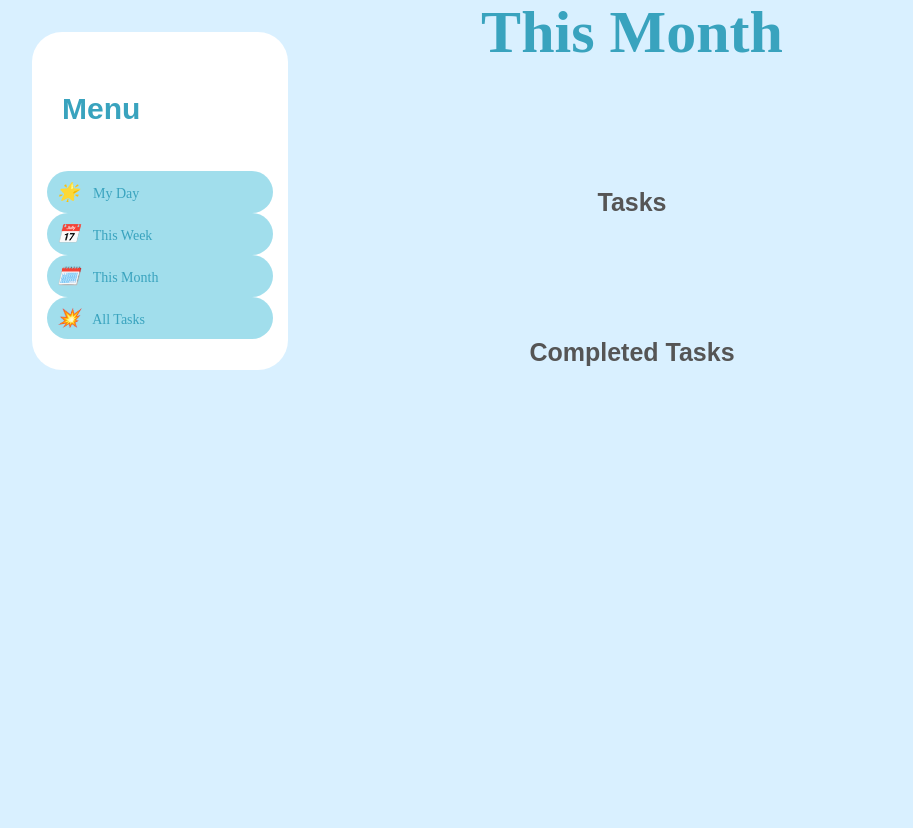
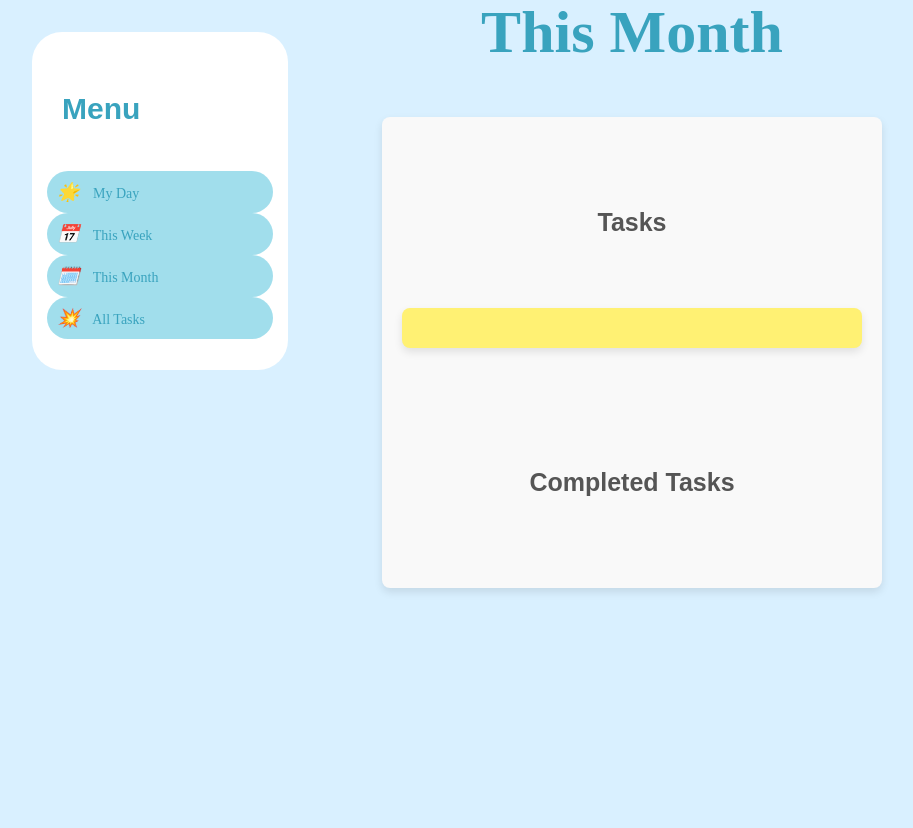
Before and after one commit to ChantnitC/Socialmedia_Analyze, a Flask app: page /monthly in a window 1280 px wide. Shown: the part 108-936 px from the top of the page, without its empty margins (8-921 px from the left). Before the commit the page ends 478 px from the top, so only its background shows below. Run offline with Flask 3, Linux system fonts and the light colour scheme.

Commit message:
ตกแต่งเพิ่มเติม

```diff
--- a/static/monthly.css
+++ b/static/monthly.css
@@ -93,3 +93,31 @@ a{
 .first{
     text-decoration: none;
 }
+
+.content{
+    width: 100%;
+    max-width: 500px;      /* กำหนดขนาดสูงสุดของฟอร์ม */
+    margin: 0 auto;        /* จัดให้อยู่ตรงกลางหน้าจอ */
+    padding: 20px;         /* เพิ่มระยะห่างภายในฟอร์ม */
+    background-color: #f9f9f9; /* สีพื้นหลังฟอร์ม */
+    border-radius: 8px;    /* ขอบมนของฟอร์ม */
+    box-shadow: 0 4px 8px rgba(0, 0, 0, 0.1); /* เงาเบาๆ รอบฟอร์ม */
+}
+
+.container{
+    margin-top: 0px;
+    margin-bottom: 70px;
+
+}
+
+.container{
+ul{
+    width: 100%;
+    max-width: 500px;      /* กำหนดขนาดสูงสุดของฟอร์ม */
+    margin: 0 auto;        /* จัดให้อยู่ตรงกลางหน้าจอ */
+    padding: 20px;         /* เพิ่มระยะห่างภายในฟอร์ม */
+    background-color: #fff173; /* สีพื้นหลังฟอร์ม */
+    border-radius: 8px;    /* ขอบมนของฟอร์ม */
+    box-shadow: 0 4px 8px rgba(0, 0, 0, 0.1); /* เงาเบาๆ รอบฟอร์ม */
+}
+}
--- a/static/myday.css
+++ b/static/myday.css
@@ -119,6 +119,5 @@ ul{
     background-color: #fff173; /* สีพื้นหลังฟอร์ม */
     border-radius: 8px;    /* ขอบมนของฟอร์ม */
     box-shadow: 0 4px 8px rgba(0, 0, 0, 0.1); /* เงาเบาๆ รอบฟอร์ม */
-
 }
 }
--- a/templates/monthly.html
+++ b/templates/monthly.html
@@ -16,6 +16,7 @@
     <div class="row">
         <div class="content">
             <center>
+                <div class="container">
                 <h2>Tasks</h2>
                 <ul>
                     {% for todo in todos %}
@@ -34,10 +35,10 @@
                         {% endif %}
                     {% endfor %}
                 </ul>
+                </div>
 
                 <h2>Completed Tasks</h2>
                 <ul>
-                        <!-- แสดงรายการที่ทำเสร็จแล้ว -->
                     {% for todo in todos %}
                         {% if todo.completed %}
                             <li>
--- a/templates/myday.html
+++ b/templates/myday.html
@@ -35,7 +35,6 @@
                         {% endif %}
                     {% endfor %}
                 </ul>
-
                 <h2>Completed Tasks</h2>
                 <ul>
                     {% for todo in todos %}
@@ -57,8 +56,7 @@
                     {% endfor %}
                 </ul>
                 </div>
-                </center>
-            </div>
+            </center>
         </div>
         <!-- Sidebar เมนูด้านข้าง -->
         <div class="sidebar">
```
Lines whose indentation alone changed are shown as unchanged.
